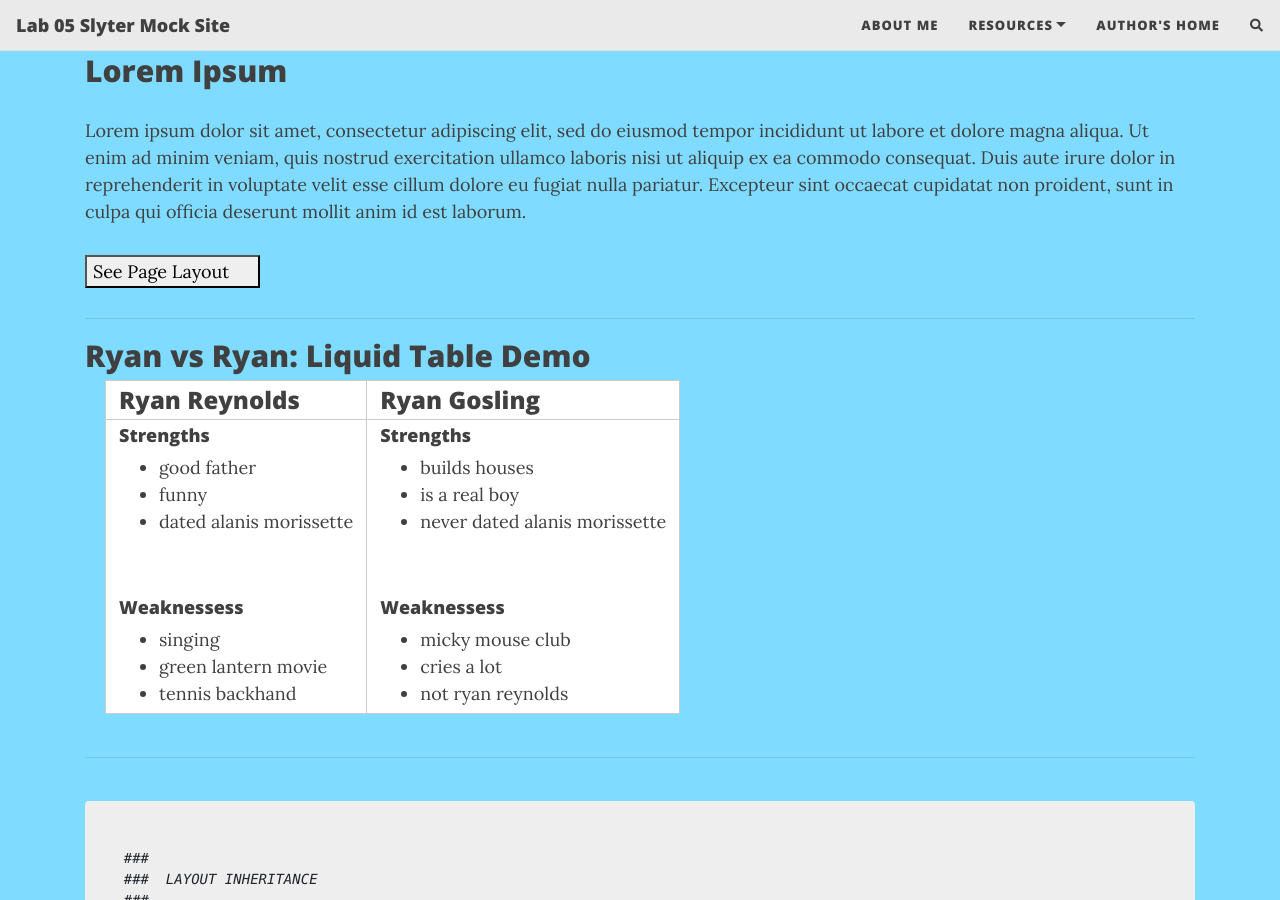
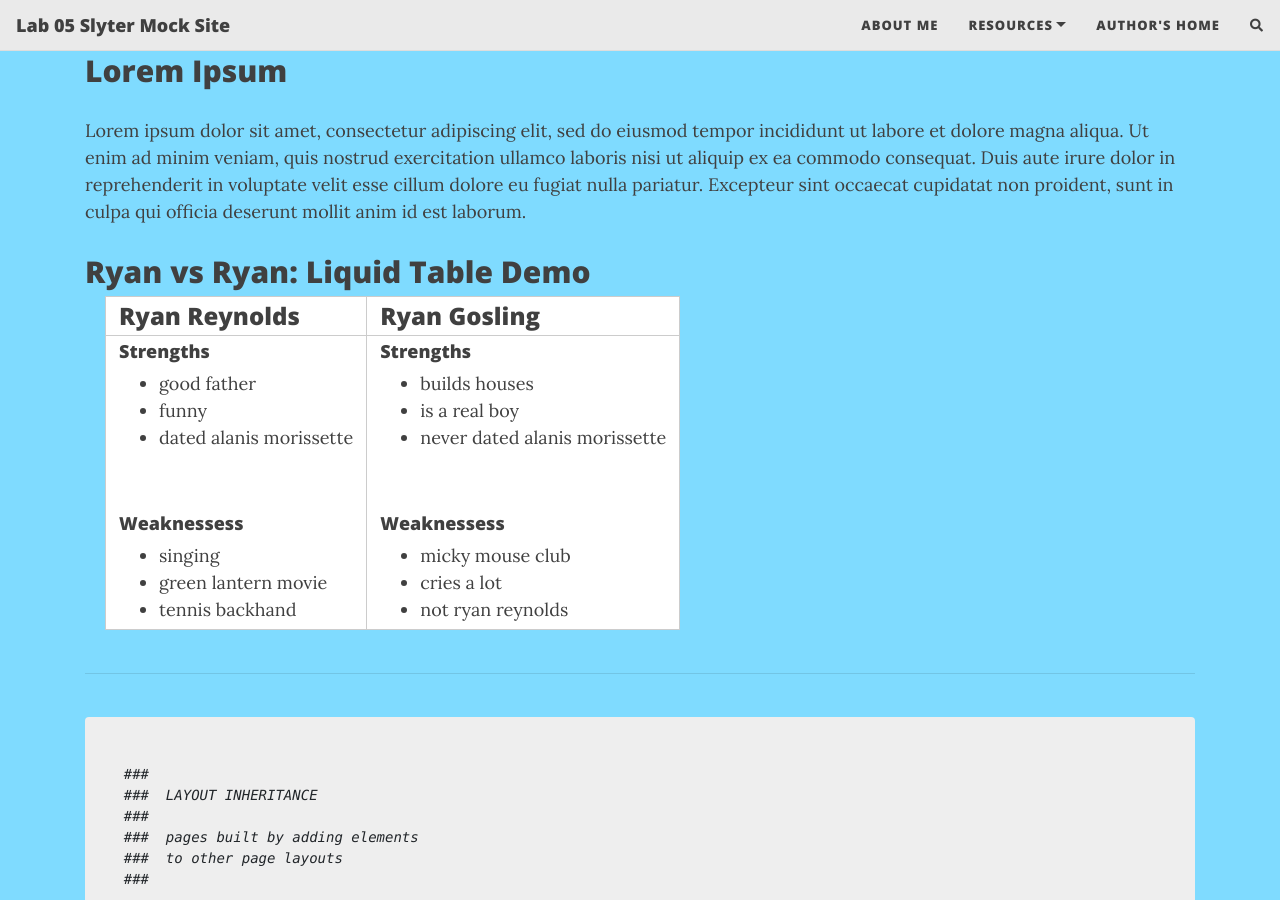
Before and after one commit to Bslyter/bslyter.github.io, a Jekyll site: the page built from table-demo.md, in a window 1280 px wide and 900 px high, scrolled down 708 px. Built offline with Jekyll 4.4.1, drawn with Linux system fonts in a browser that asks for light colours; nearby versions of some CDN libraries; comment, search, counter and statistics services are not loaded.

Commit message:
Update table-demo.md

```diff
--- a/table-demo.md
+++ b/table-demo.md
@@ -30,9 +30,3 @@
 ## Lorem Ipsum
 
 Lorem ipsum dolor sit amet, consectetur adipiscing elit, sed do eiusmod tempor incididunt ut labore et dolore magna aliqua. Ut enim ad minim veniam, quis nostrud exercitation ullamco laboris nisi ut aliquip ex ea commodo consequat. Duis aute irure dolor in reprehenderit in voluptate velit esse cillum dolore eu fugiat nulla pariatur. Excepteur sint occaecat cupidatat non proident, sunt in culpa qui officia deserunt mollit anim id est laborum.
-
-<a href="https://github.com/DS4PS/barebones-jekyll/blob/master/_layouts/liquid-table.html" target = "_blank">
-          <button onclick="href=''"> See Page Layout <i class="fa fa-github 2x" id="github_icon"></i> </button>
-</a>
-
-<hr>
```
